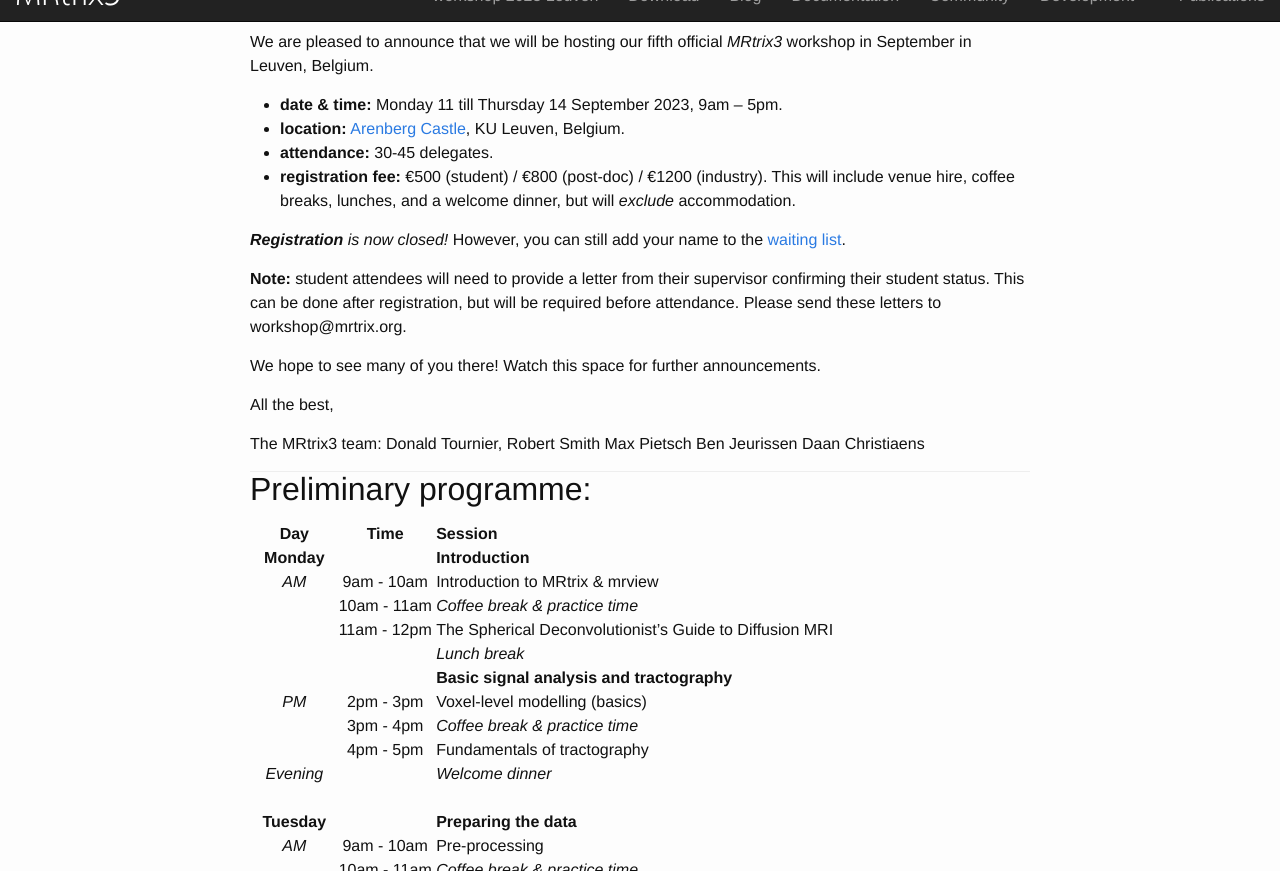
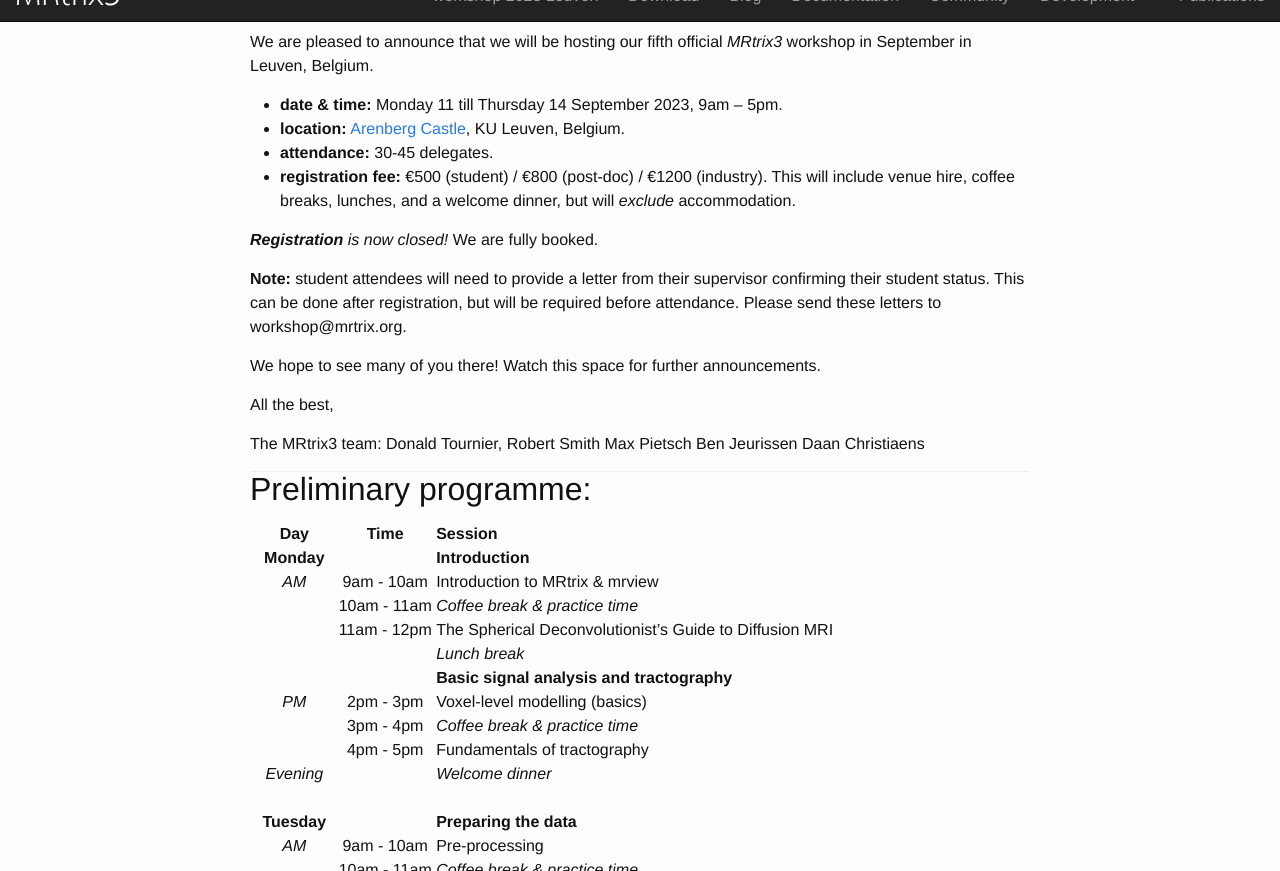
Before and after one commit to MRtrix3/MRtrix3.github.io, a Jekyll site: the page built from _posts/2023/02/2023-02-03-the-next-mrtrix3-workshop-will-be-held-in-leuven-belgium-11-14-september-2023.md, in a window 1280 px wide and 900 px high, scrolled down 594 px, cut to the strip 29-900 px from the top of the window. Built offline with Jekyll 4.4.1, drawn with Linux system fonts in a browser that asks for light colours; nearby versions of some CDN libraries.

Commit message:
Automatic update of blog from community forum announcements

```diff
--- a/_posts/2023/02/2023-02-03-the-next-mrtrix3-workshop-will-be-held-in-leuven-belgium-11-14-september-2023.md
+++ b/_posts/2023/02/2023-02-03-the-next-mrtrix3-workshop-will-be-held-in-leuven-belgium-11-14-september-2023.md
@@ -17,7 +17,7 @@
 - **attendance:** 30-45 delegates.
 - **registration fee:** €500 (student) / €800 (post-doc) / €1200 (industry). This will include venue hire, coffee breaks, lunches, and a welcome dinner, but will *exclude* accommodation.
 
-***Registration** is now closed!* However, you can still add your name to the [waiting list](https://www.mrtrix.org/workshop2023/registration).
+***Registration** is now closed!* We are fully booked.
 
 **Note:** student attendees will need to provide a letter from their supervisor confirming their student status. This can be done after registration, but will be required before attendance. Please send these letters to workshop@mrtrix.org.
 
```
Also changed, not shown: _posts/2023/03/2023-03-13-registrations-for-the-5th-mrtrix-workshop-are-now-live.md (+1 -1 lines).
